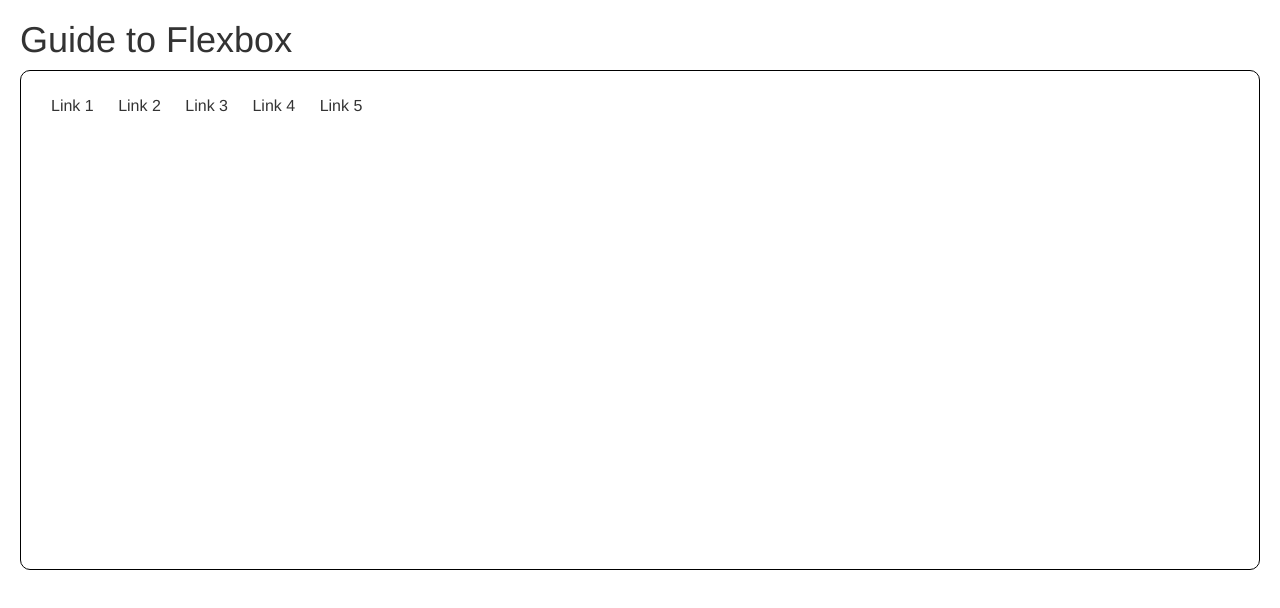
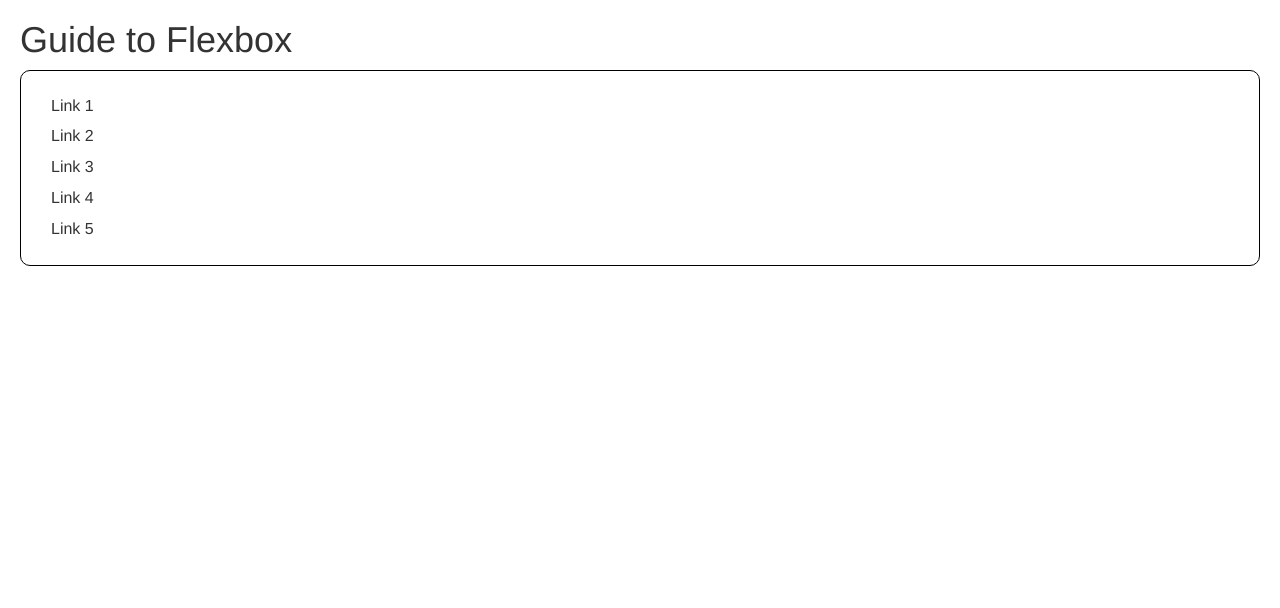
Before and after one commit to lordchancellor/flexbox-demo, a plain HTML site: page index.html in a window 1280 px wide. Drawn offline with nearby package versions, Linux system fonts and the light colour scheme.

Commit message:
Added code for two more demos

```diff
--- a/css/sass/partials/_global.scss
+++ b/css/sass/partials/_global.scss
@@ -12,18 +12,17 @@ body {
     margin: 0px 20px;
 }
 
-.flex-container	{
+ul {
+    list-style-type: none;
+}
+
+.flex-container,
+.flex-list	{
 	border: 1px solid black;
 	border-radius: 10px;
 	width: 100%;
 	height: auto;
-    min-height: 500px;
     padding: 20px;
-}
-
-ul.flex-container {
-    list-style-type: none;
-    min-height: 0;
 }
 
 .link {
@@ -78,5 +77,16 @@ ul.flex-container {
         height: 50px;
         background: rebeccapurple;
     }
+}
 
+.circle {
+    width: 100px;
+    height: 100px;
+    border-radius: 50%;
+    border: 1px solid #133D1D;
+    background: #51FF78;
+
+    h4 {
+        color: #333;
+    }
 }
```
Also changed, not shown: index.html (+27 -1 lines), css/style.css, 3 other files.
